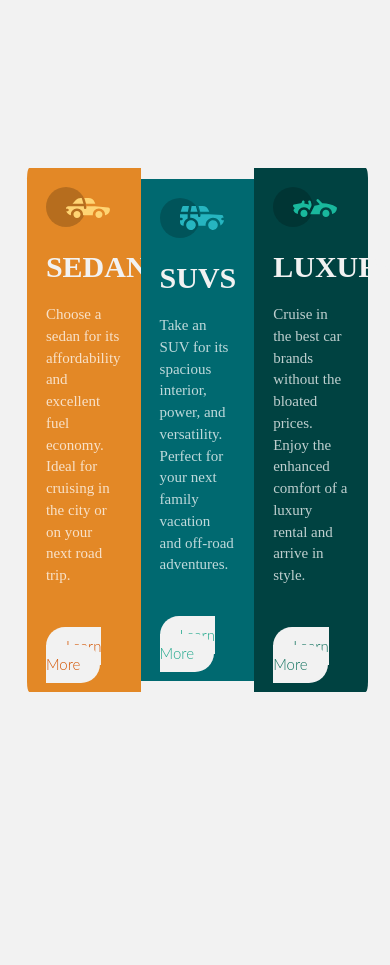
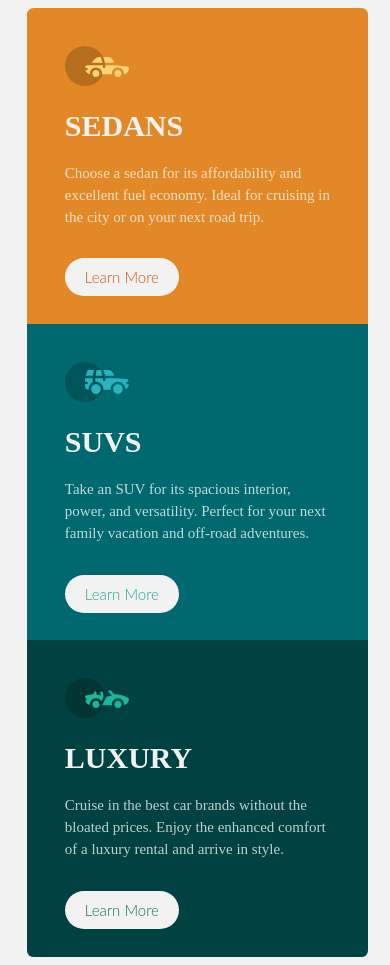
Before and after one commit to AhmedKhatri510/3-column-preview-card-component, a plain HTML site: page index.html in a window 390 px wide. Before the commit the page ends 860 px from the top, so only its background shows below. Drawn offline with Linux system fonts and the light colour scheme.

Commit message:
Added Responsive feature

```diff
--- a/style.css
+++ b/style.css
@@ -116,3 +116,34 @@ body{
     border-radius: 50px;
     padding: 10px 20px;
 }
+
+/* ---------mobile screen------------ */
+
+@media only screen and (max-width: 639px){
+    body{
+        flex-direction: column;
+    }
+
+    .pumpkin-div,
+    .torquiose-div,
+    .green-sea-div{
+        padding: 10%;
+        width: 70%;
+        text-align: left;
+    }
+
+    .pumpkin-div{
+        border-bottom-left-radius: 0;
+        border-top-right-radius: 2%;
+    }
+
+    .green-sea-div{
+        border-bottom-left-radius: 0;
+        border-bottom-left-radius: 2%;
+        border-top-right-radius: 0%;
+    }
+
+    p{
+        margin-bottom: 40px;
+    }
+}
```
